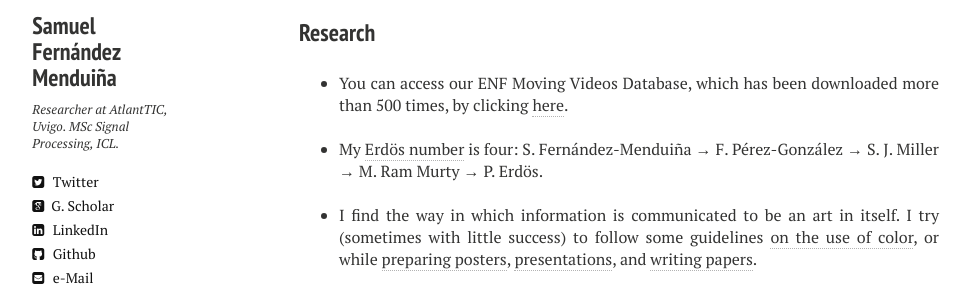
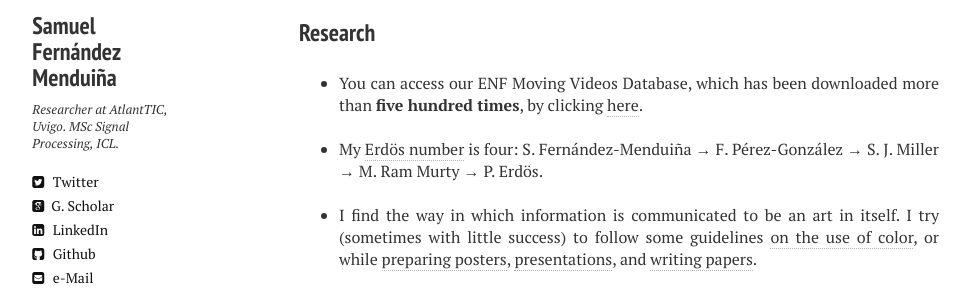
Before and after one commit to sf219/sfweb, a Jekyll site: the page built from misc.md, in a window 1280 px wide. Shown: the part 227-516 px from the top of the page, without its empty margins (21-992 px from the left). Built offline with Jekyll 4.4.1, drawn with Linux system fonts in a browser that asks for light colours; nearby versions of some CDN libraries.

Commit message:
Update misc.md

```diff
--- a/misc.md
+++ b/misc.md
@@ -12,7 +12,7 @@ Here I will drop some pages and facts I have found interesting. Ideally, I would
 <h3> Research </h3>
 
 <ul>
-  <li>You can access our ENF Moving Videos Database, which has been downloaded more than 500 times, by clicking <a href="http://doi.org/10.5281/zenodo.3549379" target="_blank">here</a>.</li>
+  <li>You can access our ENF Moving Videos Database, which has been downloaded more than <strong>five hundred times</strong>, by clicking <a href="http://doi.org/10.5281/zenodo.3549379" target="_blank">here</a>.</li>
 
   <br/>
 
```
